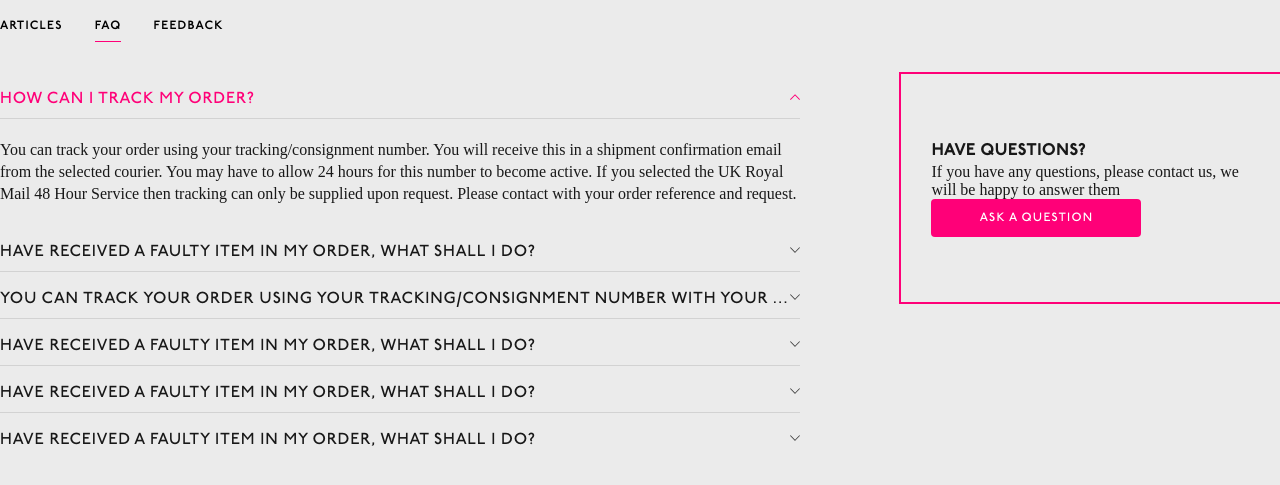
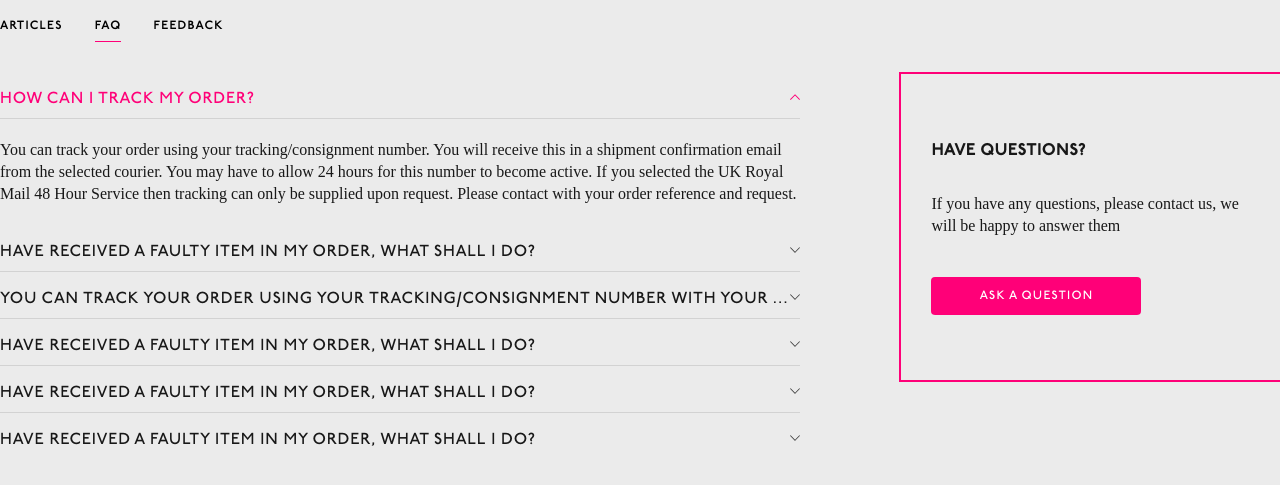
Before and after one commit to Helga13/Stemplate, a website: page app/faq.html in a window 1280 px wide. Shown: the part 449-934 px from the top of the page. Drawn offline with Linux system fonts and the light colour scheme.

```diff
--- a/app/dev/sass/screen.scss
+++ b/app/dev/sass/screen.scss
@@ -2165,4 +2165,9 @@
 	border: 2px solid $pinkColor;
 	padding: 50px 30px;
 	box-sizing: border-box;
-}
+	h3 + p{
+		padding: 30px 0 40px;
+		line-height: 22px;
+	}
+
+}
```
Also changed, not shown: app/prod/css/screen.min.css, 1 other file.
